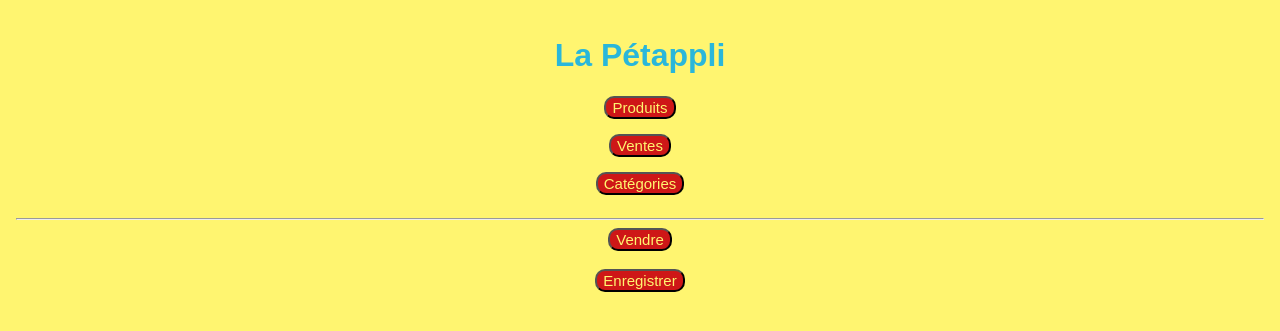
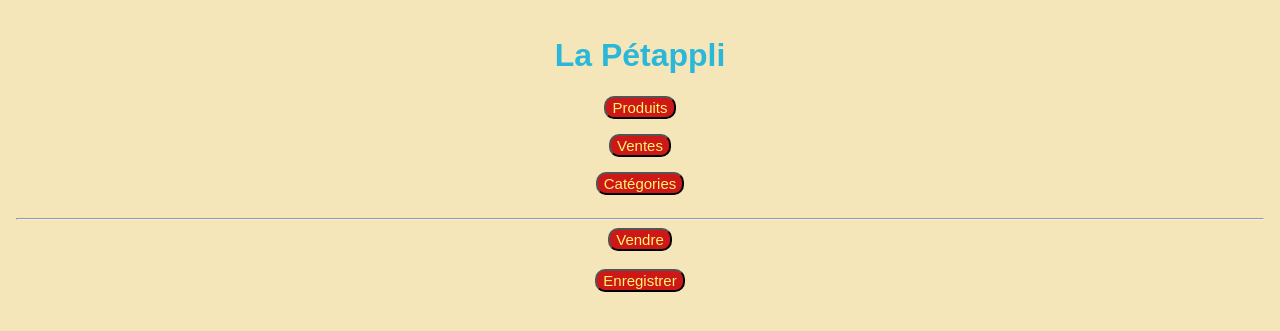
Before and after one commit to martinched/stageDwwm, a PHP site: page /views/addFormProduitFin.view.php in a window 1280 px wide. Shown: the top 331 px of the page. Run offline with PHP 8.4, Linux system fonts and the light colour scheme; data that the repository does not hold is empty.

Commit message:
correction fonction enregistrer vente

```diff
--- a/js/script.js
+++ b/js/script.js
@@ -32,7 +32,7 @@ function afficherChampsVente(id_produit) {
 
     champQuantite.style.display = "block";
     champPrixLibre.style.display = "block";
-    enregistrerVente.style.display = "block";
+    enregistrerVente.style.display = "inline";
     updateProduit.value = 1;
 }
 
--- a/public/css/style.css
+++ b/public/css/style.css
@@ -6,7 +6,7 @@ body {
     justify-content: center;
     align-items: center;
     text-align: center;
-    background-color: #FFF570;
+    background-color: #F4E6B8;
 }
 
 .separation{
--- a/views/addFormProduitCat.view.php
+++ b/views/addFormProduitCat.view.php
@@ -4,7 +4,7 @@
     ob_start();
 ?>
 
-<h1>Ajouter un produit</h1>
+<u><h2>Ajouter un produit</h2></u>
 
 <script>
  // Indique au formulaire si on est dans une vente ou un produit
--- a/views/addFormProduitFin.view.php
+++ b/views/addFormProduitFin.view.php
@@ -13,7 +13,7 @@
 
 <input  id="updateProduit" type="hidden" name="vendu" value="0" />
 <br>
-<input class="btn" id='form-produitButton' type="submit" value="Enregistrer" />
+<input class="btn" id='bouton_enregistrer_venteundefined' type="submit" value="Enregistrer" />
 </form>
 
 <?php
--- a/views/addFormProduitSousCat.view.php
+++ b/views/addFormProduitSousCat.view.php
@@ -4,7 +4,7 @@
     ob_start();
 ?>
 
-<h2>Ajouter un produit</h2>
+<u><h2>Ajouter un produit</h2></u>
 
     <div class="formSousCat">
         <form onsubmit="FormSubmit(this)" id='form' action="index.php?page=formProduit" method="POST">
```
